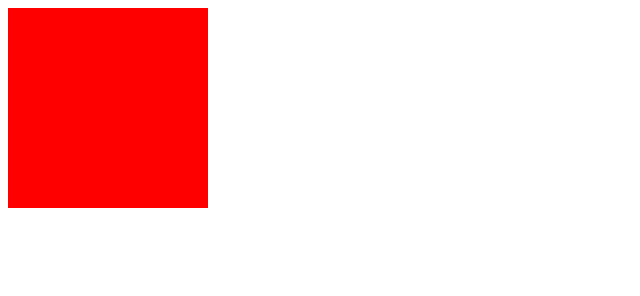
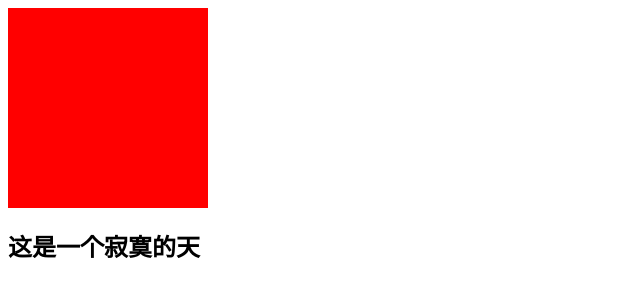
Before and after one commit to FrontGuan/FrontGuan.github.io, a plain HTML site: page index.html in a window 1280 px wide. Shown: the whole page, without its empty margins (0-640 px from the left). Drawn offline with Linux system fonts and the light colour scheme.

Commit message:
github改动

```diff
--- a/index.html
+++ b/index.html
@@ -15,5 +15,6 @@
 </head>
 <body>
     <div class="box"></div>
+    <h2>这是一个寂寞的天</h2>
 </body>
 </html>
```
